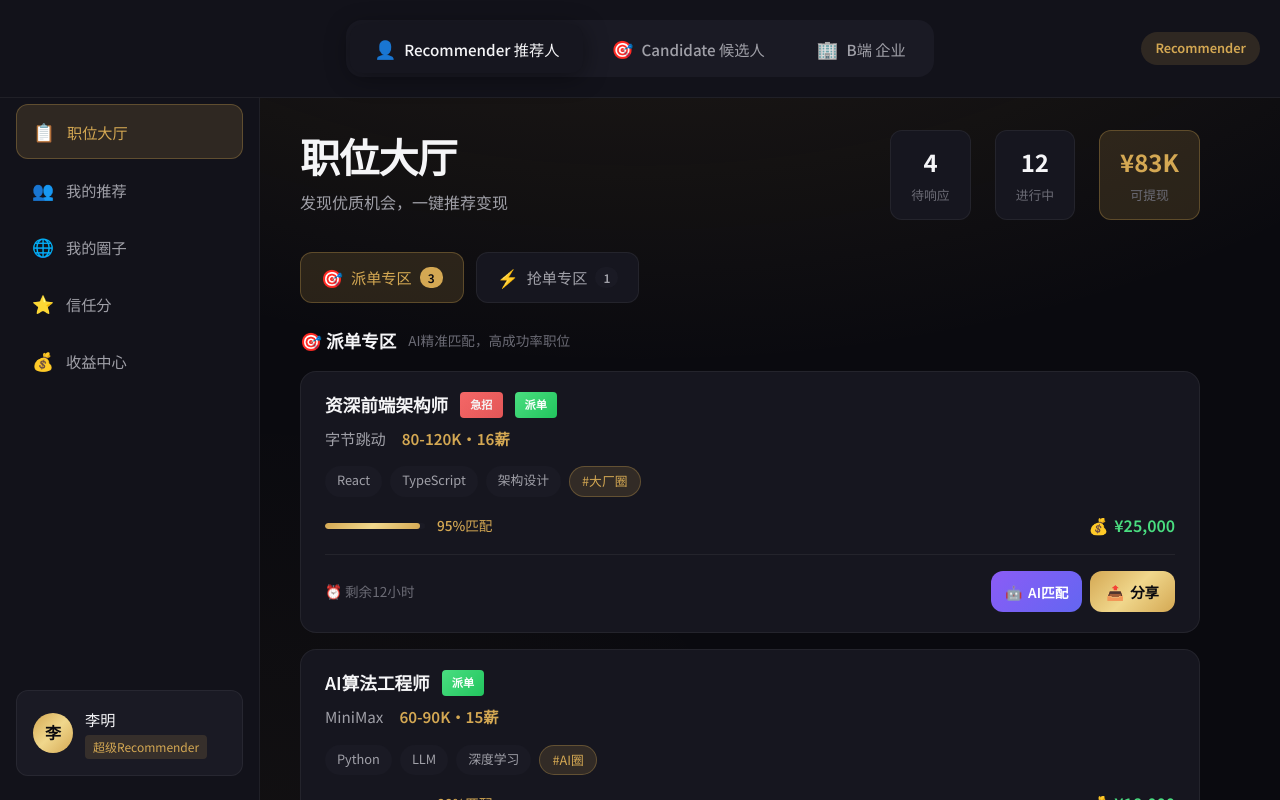
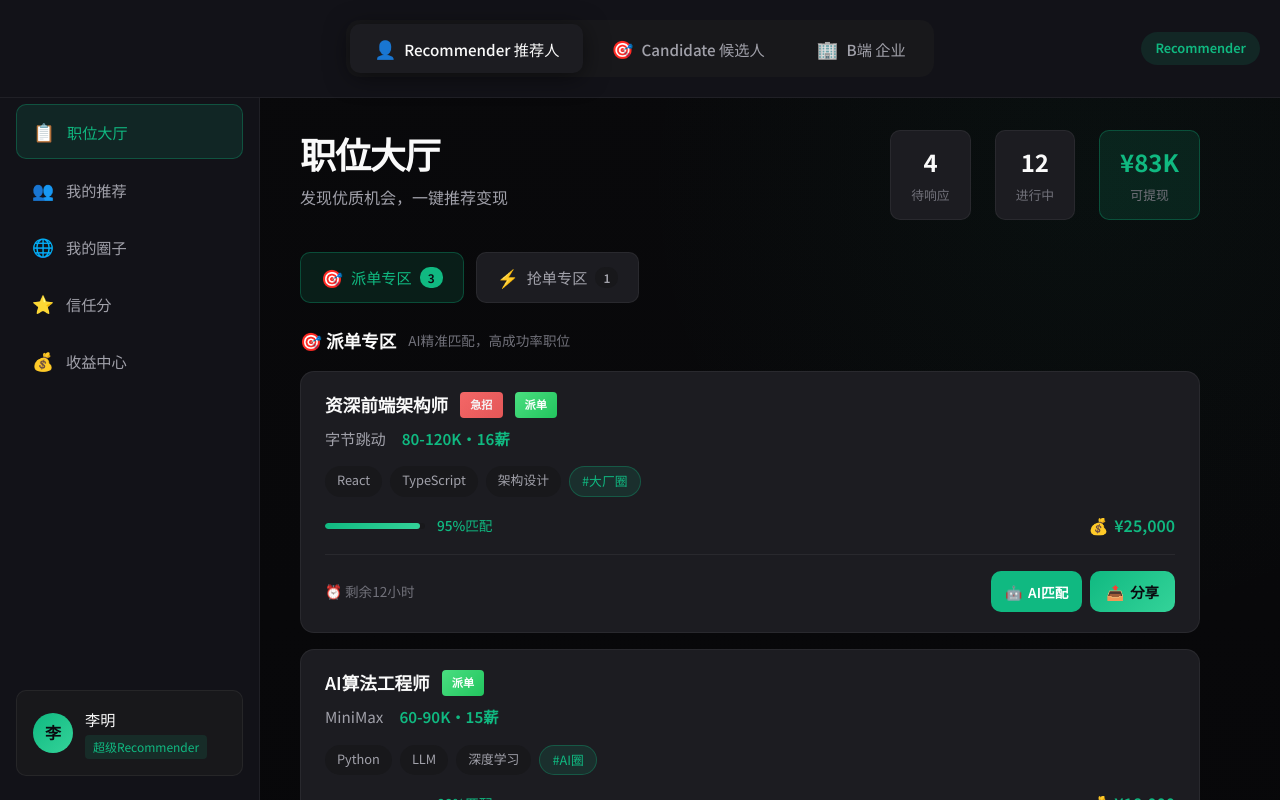
Before and after one commit to triplestoner/renren-hunt, a React (Vite) app: page / in a window 1280 px wide. Shown: the top 800 px of the page. Built offline with nearby package versions, Linux system fonts and the light colour scheme.

Commit message:
feat: 全新Slate&Emerald专业配色方案 + 移动端适配优化

```diff
--- a/src/App.jsx
+++ b/src/App.jsx
@@ -234,7 +234,7 @@ function App() {
         }
 
         .role-tab.active[onclick*="c2"] {
-          color: #a78bfa;
+          color: #10b981;
         }
 
         .role-tab.active[onclick*="b"] {
@@ -260,8 +260,8 @@ function App() {
         }
 
         .role-badge.c2 {
-          background: rgba(167, 139, 250, 0.15);
-          color: #a78bfa;
+          background: rgba(16, 185, 129, 0.15);
+          color: #10b981;
         }
 
         .role-badge.b {
--- a/src/components/Circles.jsx
+++ b/src/components/Circles.jsx
@@ -3,7 +3,7 @@ import { useState } from 'react';
 const initialCircles = [
   { id: 1, name: '清华校友圈', type: 'school', count: 156, color: '#3b82f6', desc: '清华大学校友网络' },
   { id: 2, name: '阿里同事圈', type: 'company', count: 89, color: '#f97316', desc: '阿里巴巴前同事' },
-  { id: 3, name: 'AI技术圈', type: 'tech', count: 234, color: '#8b5cf6', desc: '人工智能领域从业者' },
+  { id: 3, name: 'AI技术圈', type: 'tech', count: 234, color: '#10b981', desc: '人工智能领域从业者' },
   { id: 4, name: '字节好友圈', type: 'company', count: 67, color: '#06b6d4', desc: '字节跳动朋友' },
 ];
 
@@ -57,7 +57,7 @@ export default function Circles() {
     setShowModal(false);
   };
 
-  const colors = ['#3b82f6', '#f97316', '#8b5cf6', '#06b6d4', '#10b981', '#ef4444', '#ec4899', '#6366f1'];
+  const colors = ['#3b82f6', '#f97316', '#10b981', '#06b6d4', '#10b981', '#ef4444', '#ec4899', '#6366f1'];
 
   return (
     <div className="circles-page">
--- a/src/components/Referrals.jsx
+++ b/src/components/Referrals.jsx
@@ -55,7 +55,7 @@ const statusConfig = {
   '已入职': { color: '#4ade80', bg: 'rgba(74, 222, 128, 0.1)', label: '已入职' },
   '面试中': { color: '#60a5fa', bg: 'rgba(96, 165, 250, 0.1)', label: '面试中' },
   '待授权': { color: '#fbbf24', bg: 'rgba(251, 191, 36, 0.1)', label: '待授权' },
-  '已推荐': { color: '#a78bfa', bg: 'rgba(167, 139, 250, 0.1)', label: '已推荐' },
+  '已推荐': { color: '#10b981', bg: 'rgba(16, 185, 129, 0.1)', label: '已推荐' },
 };
 
 export default function Referrals() {
@@ -354,13 +354,13 @@ export default function Referrals() {
         }
 
         .btn-follow {
-          background: rgba(167, 139, 250, 0.1);
-          color: #a78bfa;
-          border: 1px solid rgba(167, 139, 250, 0.3);
+          background: rgba(16, 185, 129, 0.1);
+          color: #10b981;
+          border: 1px solid rgba(16, 185, 129, 0.3);
         }
 
         .btn-follow:hover {
-          background: rgba(167, 139, 250, 0.2);
+          background: rgba(16, 185, 129, 0.2);
         }
 
         .btn-update {
--- a/src/index.css
+++ b/src/index.css
@@ -1,38 +1,55 @@
 @import url('https://fonts.googleapis.com/css2?family=Noto+Sans+SC:wght@300;400;500;600;700&display=swap');
 
 :root {
-  --bg-primary: #0a0a0f;
-  --bg-secondary: #12121a;
-  --bg-tertiary: #1a1a24;
-  --bg-card: #16161f;
-  --bg-card-hover: #1c1c28;
+  /* Slate & Zinc Dark Theme - 2026 Professional Palette */
+  --bg-primary: #09090b;
+  --bg-secondary: #121218;
+  --bg-tertiary: #18181b;
+  --bg-card: #1c1c21;
+  --bg-card-hover: #222228;
+  --bg-elevated: #27272d;
 
-  --accent-primary: #d4a853;
-  --accent-secondary: #e8c87a;
-  --accent-glow: rgba(212, 168, 83, 0.15);
-  --accent-gradient: linear-gradient(135deg, #d4a853 0%, #f0d78c 50%, #d4a853 100%);
+  /* Emerald Primary - Success & CTAs */
+  --accent-primary: #10b981;
+  --accent-primary-hover: #059669;
+  --accent-secondary: #34d399;
+  --accent-glow: rgba(16, 185, 129, 0.12);
+  --accent-gradient: linear-gradient(135deg, #10b981 0%, #34d399 100%);
 
-  --text-primary: #f5f5f7;
-  --text-secondary: #a0a0a8;
-  --text-tertiary: #6b6b75;
-  --text-muted: #4a4a52;
+  /* Zinc text tones */
+  --text-primary: #fafafa;
+  --text-secondary: #a1a1aa;
+  --text-tertiary: #71717a;
+  --text-muted: #52525b;
 
+  /* Borders */
   --border-subtle: rgba(255, 255, 255, 0.06);
-  --border-accent: rgba(212, 168, 83, 0.3);
+  --border-default: rgba(255, 255, 255, 0.1);
+  --border-accent: rgba(16, 185, 129, 0.3);
 
-  --success: #4ade80;
-  --warning: #fbbf24;
-  --error: #f87171;
-  --info: #60a5fa;
+  /* Status colors */
+  --success: #10b981;
+  --success-muted: rgba(16, 185, 129, 0.15);
+  --warning: #f59e0b;
+  --warning-muted: rgba(245, 158, 11, 0.15);
+  --error: #ef4444;
+  --error-muted: rgba(239, 68, 68, 0.15);
+  --info: #3b82f6;
+  --info-muted: rgba(59, 130, 246, 0.15);
 
-  --shadow-card: 0 4px 24px rgba(0, 0, 0, 0.4);
+  /* Shadows */
+  --shadow-card: 0 4px 24px rgba(0, 0, 0, 0.5);
   --shadow-glow: 0 0 40px var(--accent-glow);
+  --shadow-elevated: 0 8px 32px rgba(0, 0, 0, 0.6);
 
-  --radius-sm: 8px;
-  --radius-md: 12px;
-  --radius-lg: 16px;
-  --radius-xl: 24px;
+  /* Border radius */
+  --radius-sm: 6px;
+  --radius-md: 10px;
+  --radius-lg: 14px;
+  --radius-xl: 20px;
+  --radius-full: 9999px;
 
+  /* Typography */
   --font-sans: 'Noto Sans SC', -apple-system, BlinkMacSystemFont, 'Segoe UI', sans-serif;
 
   font-family: var(--font-sans);
@@ -54,8 +71,9 @@ body {
   min-height: 100vh;
   background: var(--bg-primary);
   background-image:
-    radial-gradient(ellipse 80% 50% at 50% -20%, var(--accent-glow), transparent),
-    radial-gradient(circle at 20% 80%, rgba(212, 168, 83, 0.05) 0%, transparent 40%);
+    radial-gradient(ellipse 100% 60% at 50% -30%, rgba(16, 185, 129, 0.08) 0%, transparent 50%),
+    radial-gradient(circle at 85% 15%, rgba(16, 185, 129, 0.04) 0%, transparent 30%),
+    linear-gradient(180deg, var(--bg-primary) 0%, #070709 100%);
   -webkit-font-smoothing: antialiased;
   -moz-osx-font-smoothing: grayscale;
 }
@@ -75,16 +93,16 @@ h1, h2, h3, h4, h5, h6 {
 }
 
 h1 {
-  font-size: 2.5rem;
-  letter-spacing: -0.02em;
+  font-size: 2.25rem;
+  letter-spacing: -0.03em;
 }
 
 h2 {
-  font-size: 1.75rem;
+  font-size: 1.5rem;
 }
 
 h3 {
-  font-size: 1.25rem;
+  font-size: 1.125rem;
 }
 
 p {
@@ -106,7 +124,7 @@ button {
   cursor: pointer;
   border: none;
   outline: none;
-  transition: all 0.25s cubic-bezier(0.4, 0, 0.2, 1);
+  transition: all 0.2s cubic-bezier(0.4, 0, 0.2, 1);
 }
 
 .btn-primary {
@@ -115,21 +133,25 @@ button {
   font-weight: 600;
   padding: 12px 24px;
   border-radius: var(--radius-md);
-  font-size: 0.95rem;
+  font-size: 0.9375rem;
 }
 
 .btn-primary:hover {
-  transform: translateY(-2px);
+  transform: translateY(-1px);
   box-shadow: var(--shadow-glow);
+}
+
+.btn-primary:active {
+  transform: translateY(0);
 }
 
 .btn-secondary {
   background: var(--bg-tertiary);
   color: var(--text-primary);
-  border: 1px solid var(--border-subtle);
+  border: 1px solid var(--border-default);
   padding: 12px 24px;
   border-radius: var(--radius-md);
-  font-size: 0.95rem;
+  font-size: 0.9375rem;
 }
 
 .btn-secondary:hover {
@@ -147,11 +169,12 @@ button {
 
 .card:hover {
   background: var(--bg-card-hover);
-  border-color: var(--border-accent);
+  border-color: var(--border-default);
   transform: translateY(-2px);
   box-shadow: var(--shadow-card);
 }
 
+/* Animation keyframes */
 @keyframes fadeIn {
   from {
     opacity: 0;
@@ -182,39 +205,64 @@ button {
 }
 
 .animate-fade-in {
-  animation: fadeIn 0.5s ease forwards;
+  animation: fadeIn 0.4s ease forwards;
 }
 
-.animate-delay-1 { animation-delay: 0.1s; }
-.animate-delay-2 { animation-delay: 0.2s; }
-.animate-delay-3 { animation-delay: 0.3s; }
-.animate-delay-4 { animation-delay: 0.4s; }
+.animate-delay-1 { animation-delay: 0.08s; }
+.animate-delay-2 { animation-delay: 0.16s; }
+.animate-delay-3 { animation-delay: 0.24s; }
+.animate-delay-4 { animation-delay: 0.32s; }
 
+/* Scrollbar styling */
 ::-webkit-scrollbar {
-  width: 8px;
-  height: 8px;
+  width: 6px;
+  height: 6px;
 }
 
 ::-webkit-scrollbar-track {
-  background: var(--bg-secondary);
+  background: transparent;
 }
 
 ::-webkit-scrollbar-thumb {
-  background: var(--bg-tertiary);
-  border-radius: 4px;
+  background: var(--bg-elevated);
+  border-radius: 3px;
 }
 
 ::-webkit-scrollbar-thumb:hover {
   background: var(--text-muted);
 }
 
+/* ===== Responsive Design ===== */
+
+/* Tablet and below */
+@media (max-width: 1024px) {
+  #root {
+    max-width: 100%;
+  }
+
+  h1 {
+    font-size: 1.75rem;
+  }
+
+  h2 {
+    font-size: 1.25rem;
+  }
+}
+
+/* Mobile landscape and portrait */
 @media (max-width: 768px) {
+  body {
+    background-image:
+      radial-gradient(ellipse 120% 50% at 50% -20%, rgba(16, 185, 129, 0.06) 0%, transparent 50%),
+      linear-gradient(180deg, var(--bg-primary) 0%, #050507 100%);
+  }
+
   h1 {
     font-size: 1.5rem;
   }
 
   h2 {
-    font-size: 1.15rem;
+    font-size: 1.125rem;
   }
 
   h3 {
@@ -222,33 +270,34 @@ button {
   }
 
   .card {
-    padding: 14px;
+    padding: 16px;
+    border-radius: var(--radius-md);
   }
 
   .btn-primary, .btn-secondary {
-    padding: 10px 18px;
-    font-size: 0.85rem;
-    min-height: 44px;
+    padding: 12px 20px;
+    font-size: 0.875rem;
+    min-height: 48px;
+    border-radius: var(--radius-md);
   }
 
   :root {
-    --radius-md: 10px;
-    --radius-lg: 14px;
+    --radius-md: 8px;
+    --radius-lg: 12px;
   }
 }
 
-/* Mobile-first responsive enhancements */
+/* Small mobile */
 @media (max-width: 480px) {
   :root {
-    font-size: 14px;
+    font-size: 15px;
   }
 
   body {
-    padding: 0 12px;
+    padding: 0;
   }
 
   #root {
-    max-width: 100%;
     padding: 0;
   }
 
@@ -257,33 +306,54 @@ button {
   }
 
   h2 {
-    font-size: 1.1rem;
+    font-size: 1.05rem;
   }
 
   .card {
-    padding: 12px;
-    border-radius: var(--radius-md);
+    padding: 14px;
+    border-radius: var(--radius-sm);
   }
 
   .btn-primary, .btn-secondary {
     width: 100%;
     justify-content: center;
     margin-bottom: 8px;
+    padding: 14px 18px;
   }
 
   button {
-    min-height: 44px;
+    min-height: 48px;
     touch-action: manipulation;
+  }
+
+  /* Stack flex containers on mobile */
+  .flex-col-sm {
+    flex-direction: column;
+  }
+
+  .gap-sm {
+    gap: 12px;
   }
 }
 
 /* Touch device optimizations */
 @media (hover: none) and (pointer: coarse) {
   button:active {
-    transform: scale(0.98);
+    transform: scale(0.985);
   }
 
   .card:hover {
+    transform: none;
+  }
+
+  /* Larger touch targets */
+  button, .btn-primary, .btn-secondary {
+    min-height: 48px;
+  }
+
+  /* Remove hover states on touch */
+  .btn-primary:hover,
+  .btn-secondary:hover {
     transform: none;
   }
 }
@@ -291,6 +361,8 @@ button {
 /* Safe area for notched phones */
 @supports (padding: env(safe-area-inset-bottom)) {
   body {
+    padding-left: env(safe-area-inset-left);
+    padding-right: env(safe-area-inset-right);
     padding-bottom: env(safe-area-inset-bottom);
   }
 }
@@ -303,3 +375,24 @@ button {
     transition-duration: 0.01ms !important;
   }
 }
+
+/* High contrast mode support */
+@media (prefers-contrast: high) {
+  :root {
+    --border-subtle: rgba(255, 255, 255, 0.15);
+    --border-default: rgba(255, 255, 255, 0.25);
+  }
+}
+
+/* Print styles */
+@media print {
+  body {
+    background: white;
+    color: black;
+  }
+
+  .card {
+    break-inside: avoid;
+    border: 1px solid #ccc;
+  }
+}
```
Also changed, not shown: src/components/CandidatePortal.jsx (+16 -16 lines), src/components/EmployerPortal.jsx (+14 -14 lines), src/components/JobHall.jsx (+23 -23 lines), src/components/TrustScore.jsx (+4 -4 lines).
